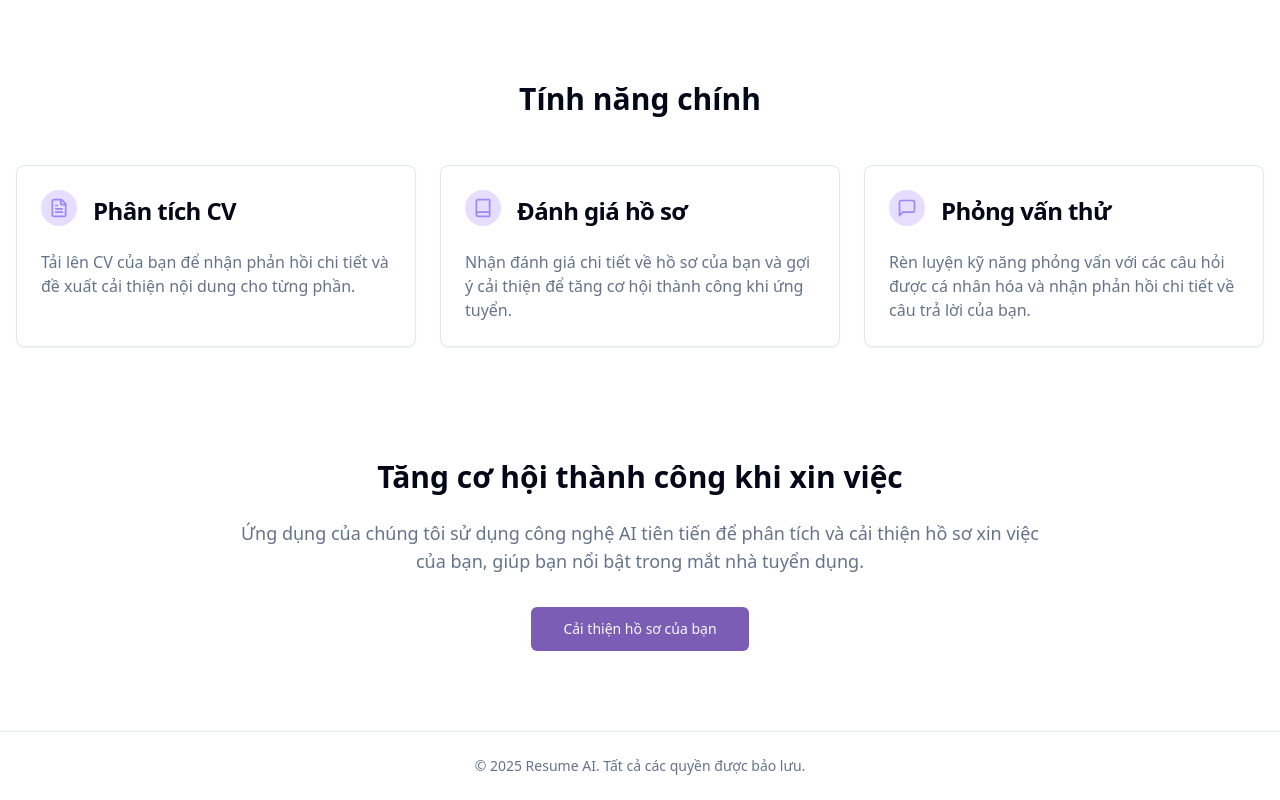
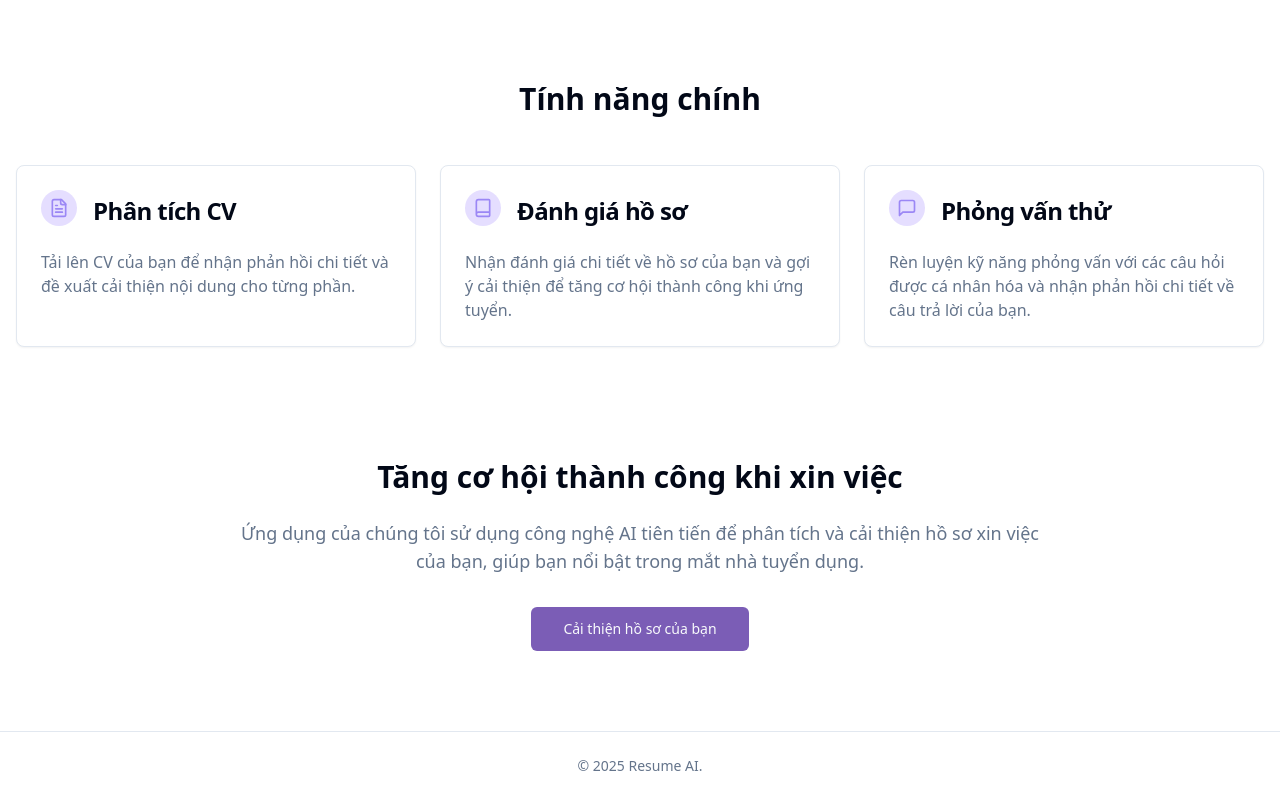
Before and after one commit to phanvyvan-o/profile-wise-upgrade-ai, a React (Vite) app: page / in a window 1280 px wide. Shown: the part 556-1356 px from the top of the page. Built offline with nearby package versions, Linux system fonts and the light colour scheme.

Commit message:
Visual edit in Lovable
Edited UI in Lovable

```diff
--- a/src/pages/Index.tsx
+++ b/src/pages/Index.tsx
@@ -59,7 +59,7 @@ const Index = () => {
 
       <footer className="py-6 border-t">
         <div className="container max-w-7xl mx-auto px-4 text-center text-sm text-muted-foreground">
-          <p>© 2025 Resume AI. Tất cả các quyền được bảo lưu.</p>
+          <p>© 2025 Resume AI.</p>
         </div>
       </footer>
     </div>;
```
